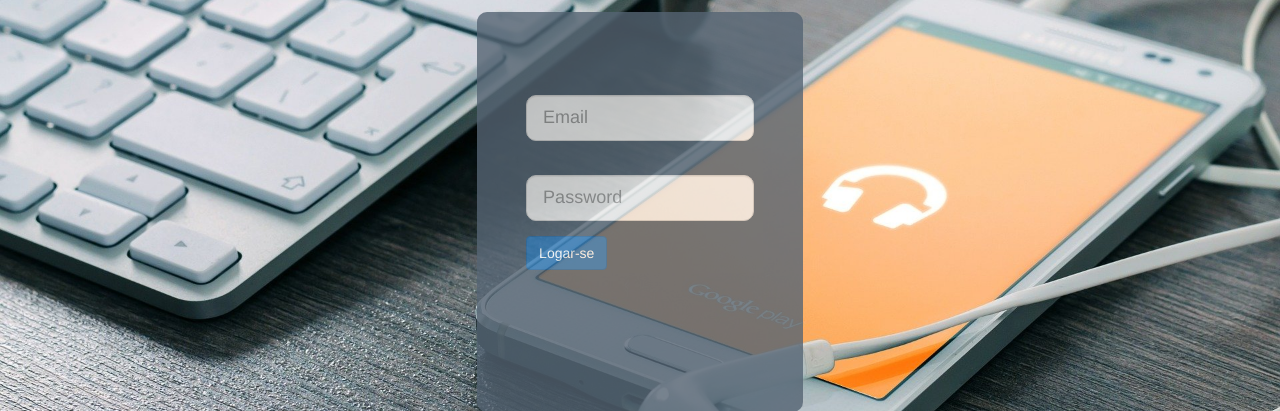
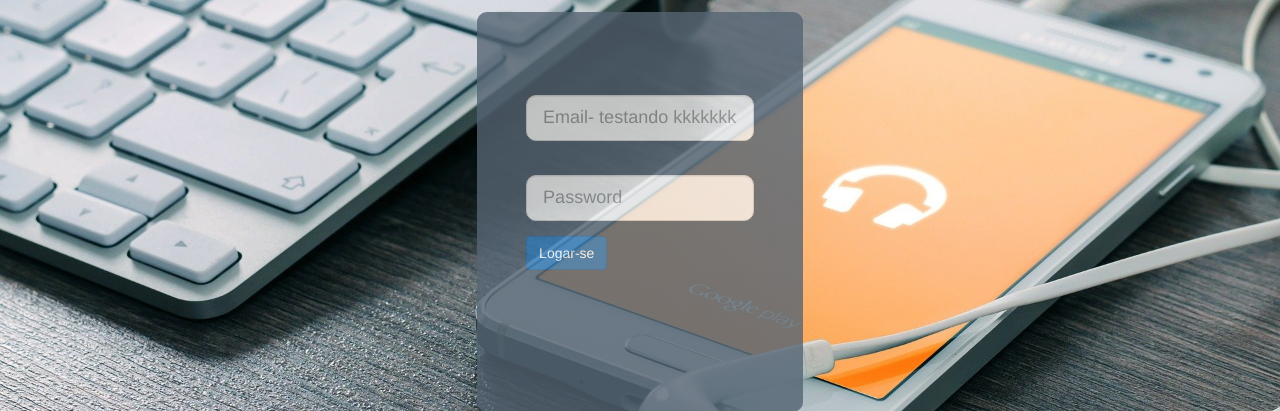
Before and after one commit to 19052000/Sistema_musical, a PHP site: page / in a window 1280 px wide. Shown: the part 236-647 px from the top of the page. Run offline with PHP 8.4, Linux system fonts and the light colour scheme.

Commit message:
Mudança teste
oi

```diff
--- a/index.php
+++ b/index.php
@@ -82,7 +82,7 @@
 					<div class="logo"></div>
 					<form action="confirmalogin.php" method='POST'>
 						<div class="form-group">
-							<input name="Email" type="Email" class="form-control input-lg" id="exampleInputEmail1" placeholder="Email">
+							<input name="Email" type="Email" class="form-control input-lg" id="exampleInputEmail1" placeholder="Email- testando kkkkkkk">
 						</div>
 						<div class="form-group">
 
```
